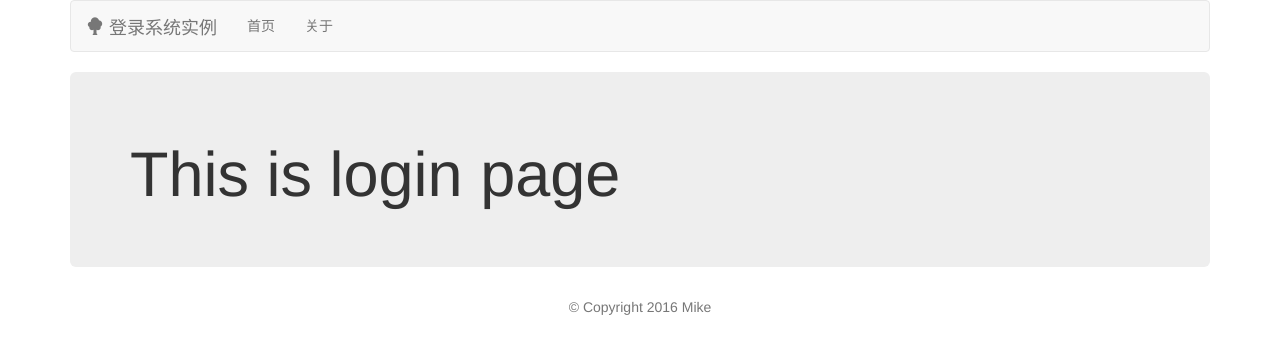
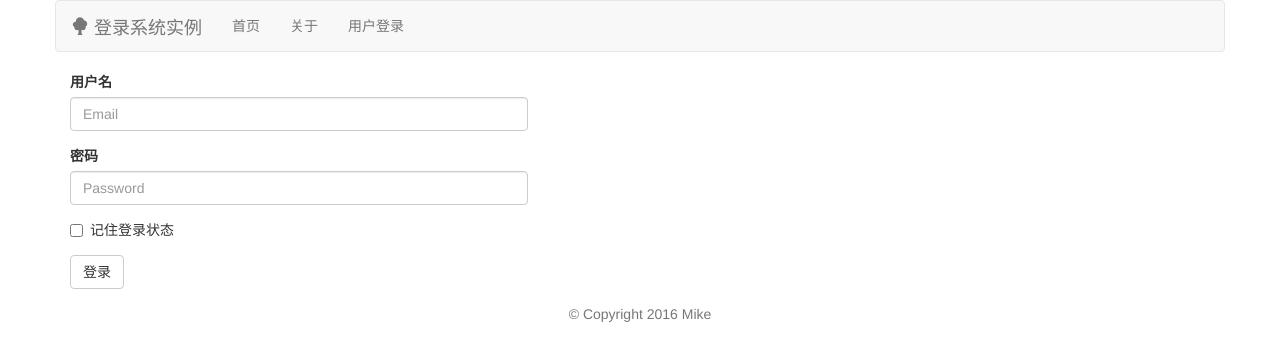
Before and after one commit to zhangmingkai4315/User-Authentication-Starter, a Node server app: page /users/login in a window 1280 px wide. Shown: the top 361 px of the page. Run offline with Node 20, Linux system fonts and the light colour scheme; some libraries are stand-ins or nearby versions.

Commit message:
user login page

```diff
--- a/backend/views/partials/head.ejs
+++ b/backend/views/partials/head.ejs
@@ -2,3 +2,4 @@
 <meta charset="UTF-8">
 <title>UserAuthStarter</title>
 <link rel="stylesheet" href="//maxcdn.bootstrapcdn.com/bootstrap/3.2.0/css/bootstrap.min.css">
+<link rel="stylesheet" href="/css/style.css" charset="utf-8">
--- a/backend/views/partials/header.ejs
+++ b/backend/views/partials/header.ejs
@@ -11,6 +11,7 @@
         <ul class="nav navbar-nav">
             <li><a href="/">首页</a></li>
             <li><a href="/about">关于</a></li>
+            <li><a href="/users/login">用户登录</a></li>
         </ul>
 
     </div>
--- a/backend/views/users/login.ejs
+++ b/backend/views/users/login.ejs
@@ -6,15 +6,32 @@
     <% include ../partials/head %>
 </head>
 <body class="container">
-    <header>
+    <header class="row">
         <% include ../partials/header %>
     </header>
-    <main>
-        <div class="jumbotron">
-            <h1>This is login page</h1>
-        </div>
+    <main class="row">
+          <form id="login" class="col-lg-5 col-md-6 col-sm-12">
+            <div class="form-group">
+              <label for="exampleInputEmail1">用户名</label>
+              <input type="email" class="form-control" id="exampleInputEmail1" placeholder="Email">
+            </div>
+            <div class="form-group">
+              <label for="exampleInputPassword1">密码</label>
+              <input type="password" class="form-control" id="exampleInputPassword1" placeholder="Password">
+            </div>
+            <div class="form-group">
+              <div class="checkbox">
+                <label>
+                  <input type="checkbox"> 记住登录状态
+                </label>
+              </div>
+            </div>
+            <div class="form-group">
+                <button type="submit" class="btn btn-default">登录</button>
+            </div>
+          </form>
     </main>
-    <footer>
+    <footer class="row">
         <% include ../partials/footer %>
     </footer>
 </body>
```
Also changed, not shown: public/css/style.js (added, +12 -0 lines).
